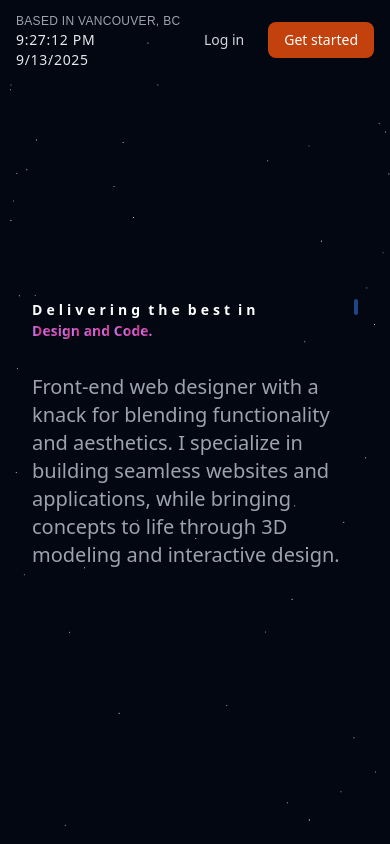
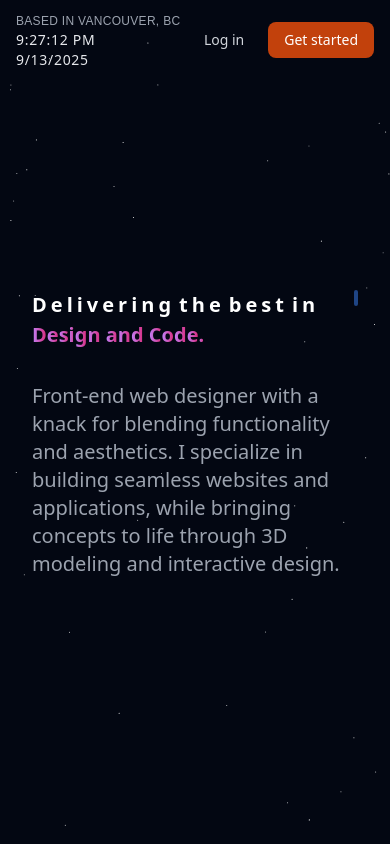
Before and after one commit to harshilarora/Harshilarora_portfolio, a React (Vite) app: page / in a window 390 px wide. Shown: the top 844 px of the page. Built offline with nearby package versions, Linux system fonts and the light colour scheme.

Commit message:
update textwriter.jsx fontsize

```diff
--- a/src/components/ui/typewriter-effect.jsx
+++ b/src/components/ui/typewriter-effect.jsx
@@ -128,7 +128,7 @@ export const TypewriterEffectSmooth = ({
           delay: 1,
         }}>
         <div
-          className="text-wrap text-sm sm:text-base md:text-xl lg:text:3xl xl:text-5xl font-bold leading-normal"
+          className="text-wrap text-xl sm:text-base md:text-3xl lg:text:3xl xl:text-5xl font-bold leading-normal"
           style={{
           }}>
           {renderWords()}{" "}
```
